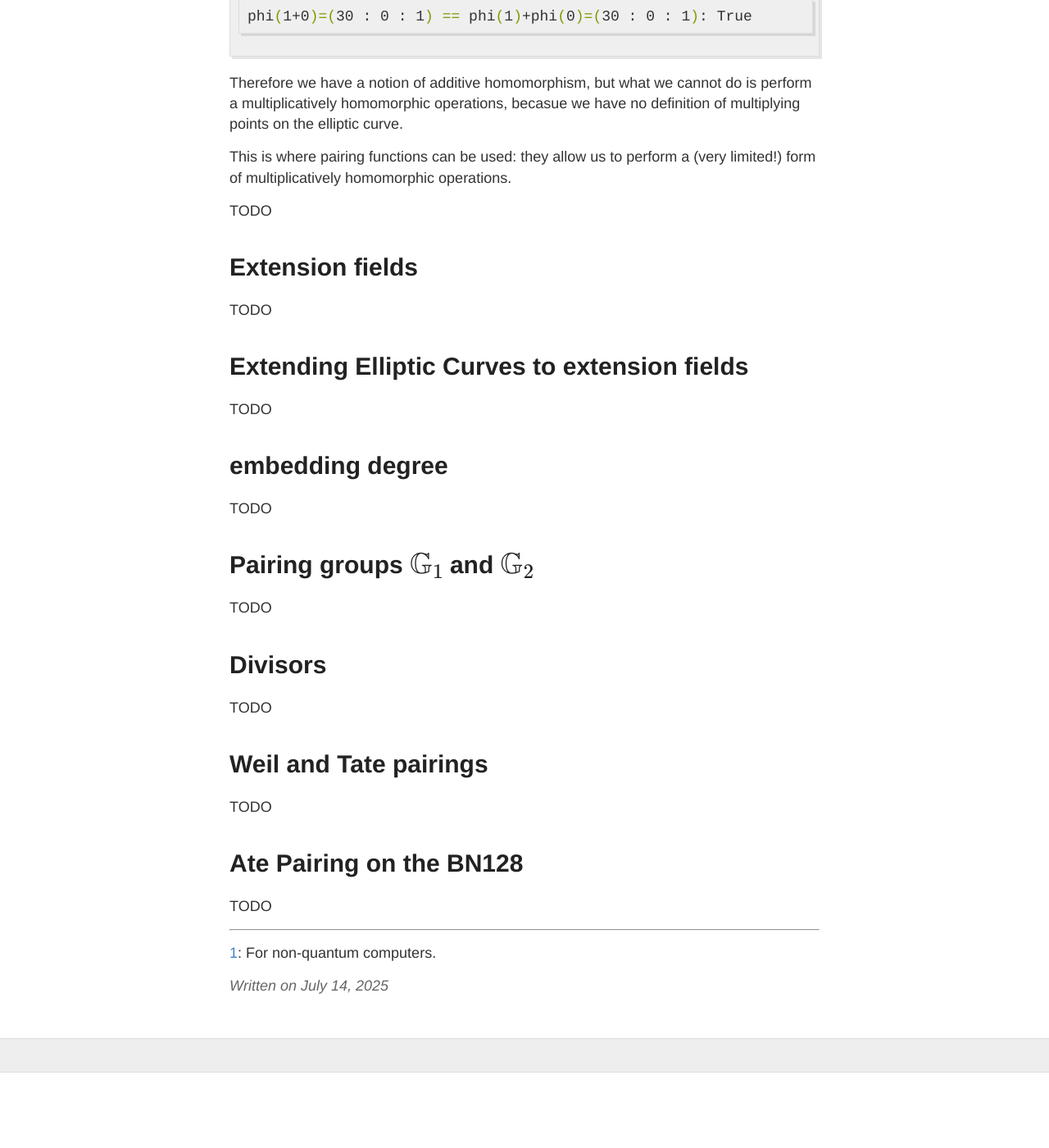
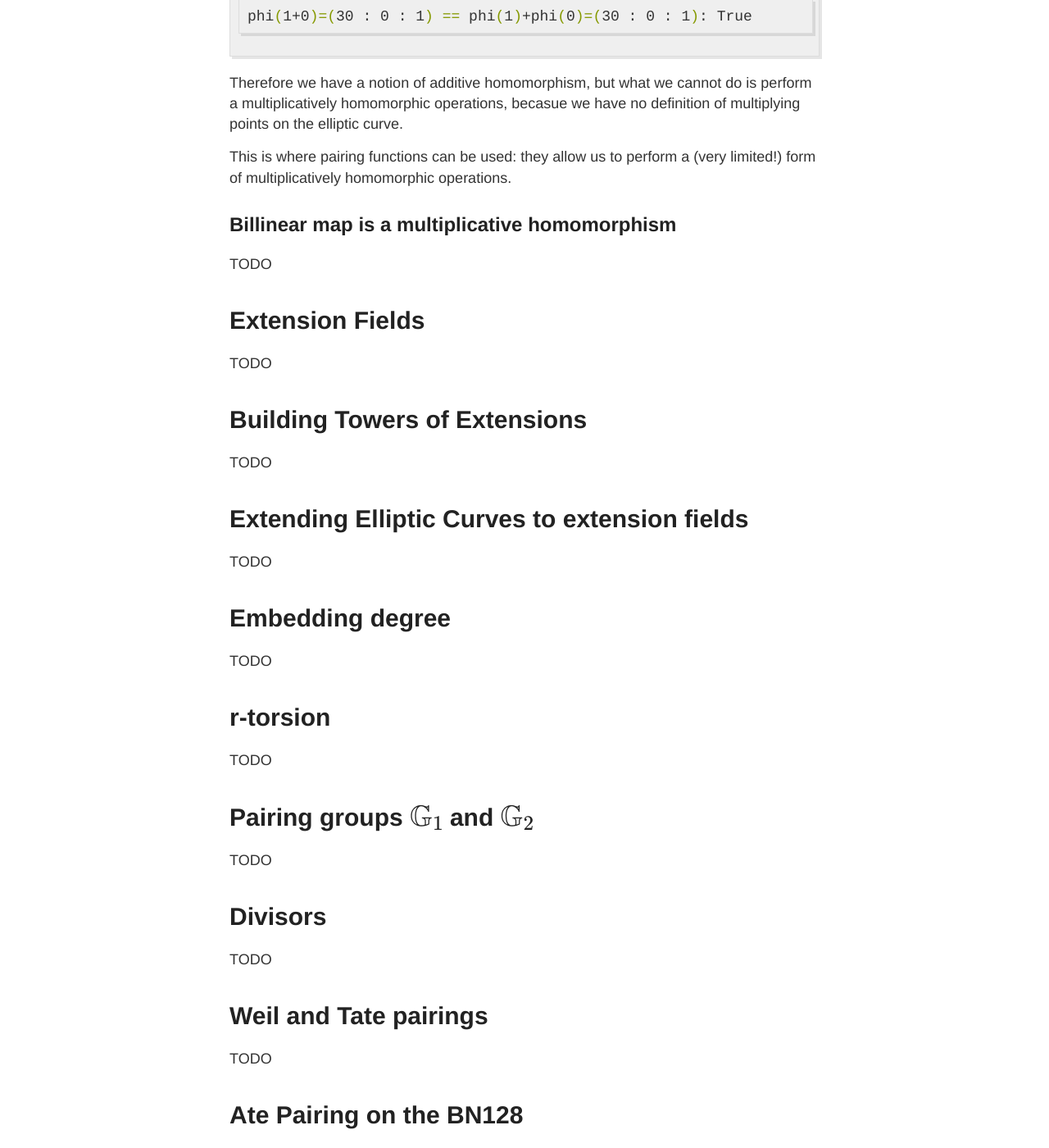
Before and after one commit to fbielejec/fbielejec.github.io, a Jekyll site: the page built from _posts/2025-07-14-pairings.md, in a window 1280 px wide and 1400 px high, scrolled down 2966 px. Shown: the whole window at 82% size. Built offline with Jekyll 4.4.1, drawn with Linux system fonts in a browser that asks for light colours; formulas are drawn with MathJax 3; comment, search, counter and statistics services are not loaded; before the commit the page ends 4274 px from its top, so only the background shows below that.

Commit message:
wip : post layout

```diff
--- a/_posts/2025-07-14-pairings.md
+++ b/_posts/2025-07-14-pairings.md
@@ -108,19 +108,37 @@ Therefore we have a notion of additive homomorphism, but what we cannot do is pe
 This is where pairing functions can be used: they allow us to perform a (very limited!) form of multiplicatively homomorphic operations.
 
 
+## <a name="billinear_map"/> Billinear map is a multiplicative homomorphism
+
+
+<!-- Multiplicative homomorphism: -->
+
+<!-- e(aP,bQ)=e(P,Q)  -->
+
+
 TODO
 
-# <a name="extension_fields"/> Extension fields
+# <a name="extension_fields"/> Extension Fields
 
 TODO
+
+# <a name="extension_towers"/> Building Towers of Extensions
+
+TODO
+
 
 # <a name="ec_extension_fields"/> Extending Elliptic Curves to extension fields
 
 TODO
 
-# <a name="embedding_degreee"/> embedding degree
+# <a name="embedding_degreee"/> Embedding degree
 
 TODO
+
+# <a name="r_torsion"/> r-torsion
+
+TODO
+
 
 # <a name="pairing_groups"/> Pairing groups $\mathbb{G}_1$ and $\mathbb{G}_2$
 
```
